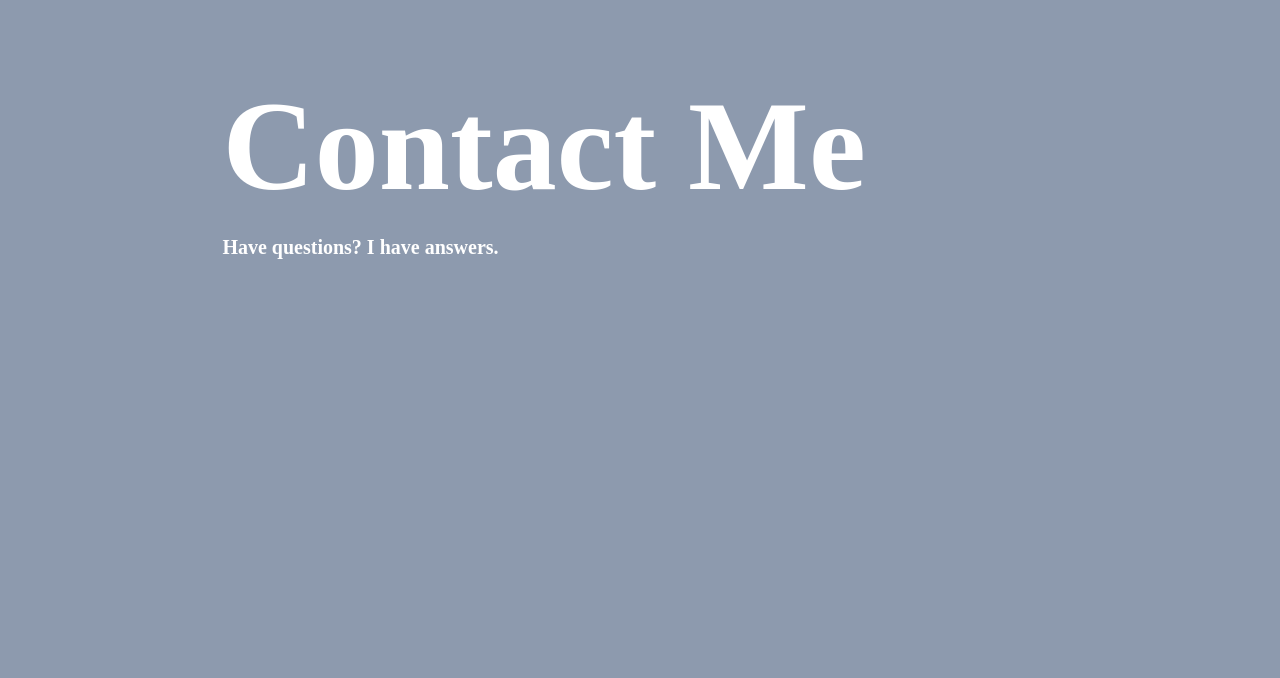
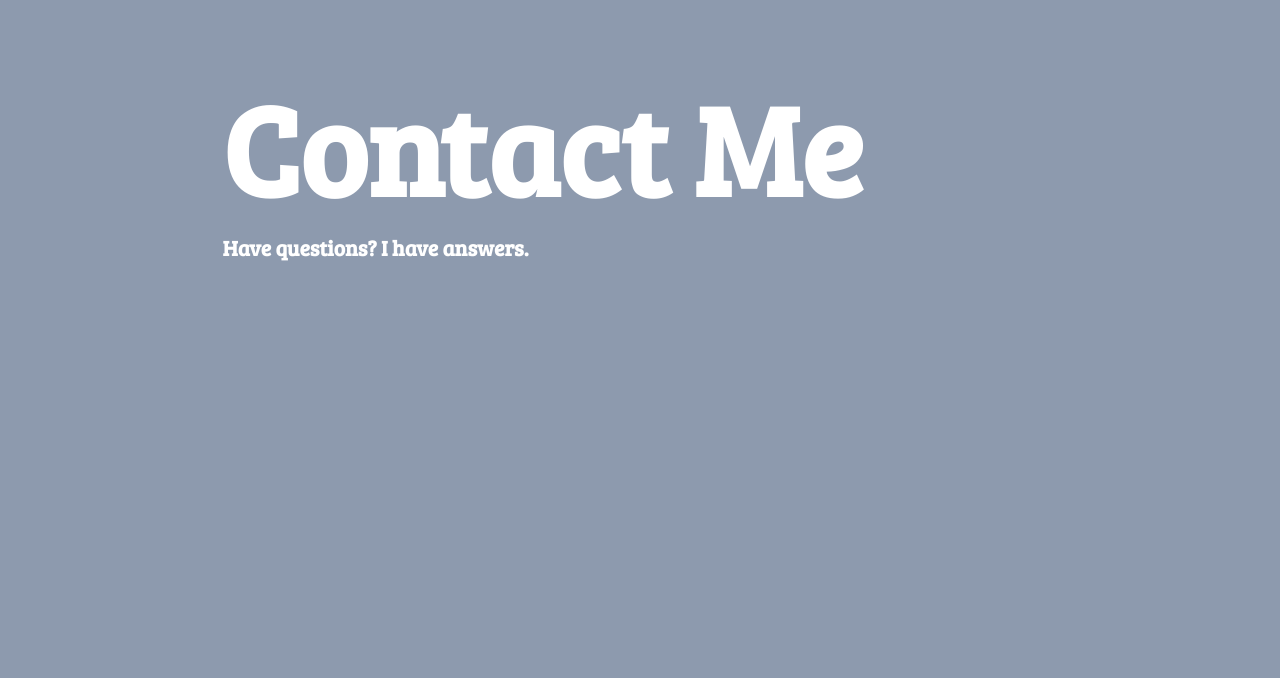
Before and after one commit to DanMelinte/cat-website, a plain HTML site: page Contact.html in a window 1280 px wide. Shown: the part 122-800 px from the top of the page. Drawn offline with nearby package versions, Linux system fonts and the light colour scheme.

Commit message:
3 commit

```diff
--- a/Contact.html
+++ b/Contact.html
@@ -9,10 +9,15 @@
         <link rel="icon" type="image/x-icon" href="assets/favicon.ico" />
         <link href="css/styles.css" rel="stylesheet" />
         <link rel="stylesheet" href="dist/css/bootstrap.css">
+
         <link href="https://cdn.jsdelivr.net/npm/bootstrap-icons@1.5.0/font/bootstrap-icons.css" rel="stylesheet" type="text/css" />
         <link href="https://fonts.googleapis.com/css?family=Lato:300,400,700,300italic,400italic,700italic" rel="stylesheet" type="text/css" />
         <link href="css/styless.css" rel="stylesheet" />
         <link href="css/styles.css" rel="stylesheet" />
+
+        <link rel="preconnect" href="https://fonts.googleapis.com">
+        <link rel="preconnect" href="https://fonts.gstatic.com" crossorigin>
+        <link href="https://fonts.googleapis.com/css2?family=Bree+Serif&display=swap" rel="stylesheet">
     </head>
     <body>
 
```
Also changed, not shown: Catalog.html (+4 -0 lines), Health.html (+5 -1 lines), Porecle.html (+5 -0 lines).
